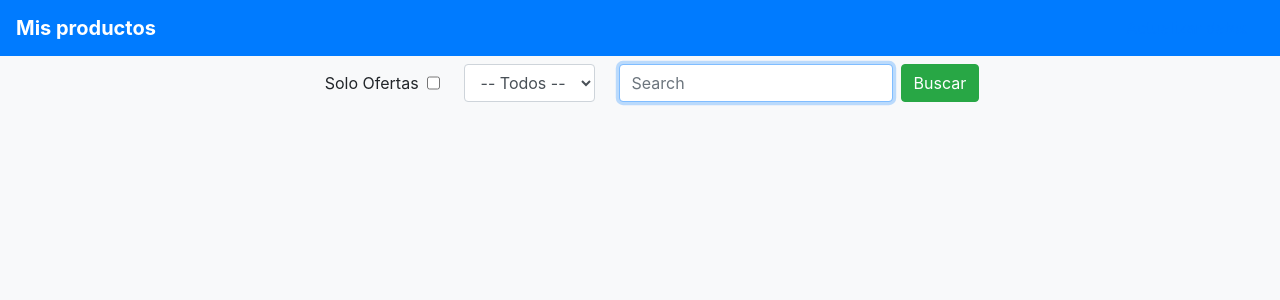
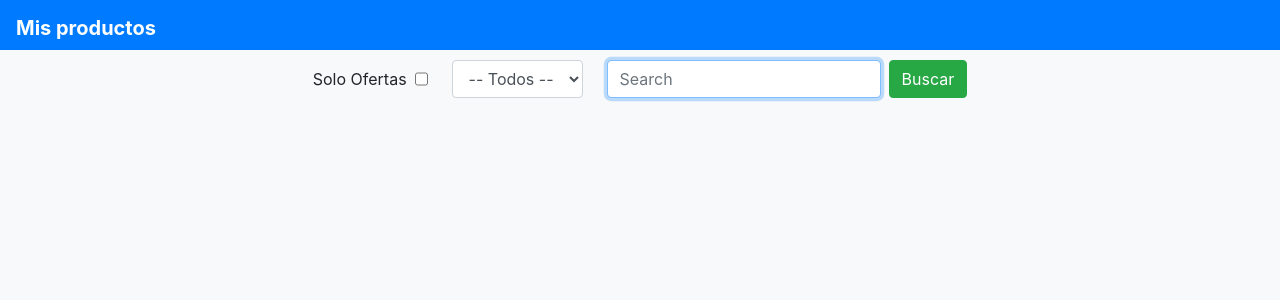
Before and after one commit to jedelacarrera/products_mvp, a Flask app: template src/templates/base.html in a window 1280 px wide. Shown: the top 300 px of the page. Run offline with Flask 2, Linux system fonts and the light colour scheme; the template is opened without the code that fills it, so the values that code supplies are empty; some libraries are stand-ins or nearby versions.

Commit message:
:ribbon: fixed navbar

```diff
--- a/src/static/styles_v10.css
+++ b/src/static/styles_v1.css
@@ -7,6 +7,7 @@ html {
 }
 body {
   background-color: #f8f9fa;
+  padding-top: 100px;
 }
 .container {
   margin: auto;
--- a/src/templates/base.html
+++ b/src/templates/base.html
@@ -14,20 +14,27 @@
     />
     <link
       rel="stylesheet"
-      href="{{ url_for('static', filename='styles_v10.css') }}"
+      href="{{ url_for('static', filename='styles_v1.css') }}"
     />
   </head>
   <body>
-    <nav class="navbar navbar-dark bg-primary">
+    <nav class="navbar navbar-dark bg-primary fixed-top">
       <a class="navbar-brand" href="/products/">Mis productos</a>
       <a class="nav-item nav-link active" href="/data/">Actualizar datos</a>
     </nav>
     <div
-      class="mt-2 ml-4 d-flex form-container"
-      style="justify-content: center;"
+      class="d-flex form-container fixed-top"
+      style="
+        justify-content: center;
+        top: 50px;
+        padding-top: 10px;
+        padding-bottom: 10px;
+        padding-left: 200px;
+        padding-right: 200px;
+        background-color: #f8f9fa;
+      "
     >
       <form class="form-inline" action="/products/" method="get">
-        <!-- <label for="provider">Proveedor</label> -->
         <label for="sales_only" class="mr-2">Solo Ofertas</label>
         {% if sales_only %}
         <input type="checkbox" class="form-control" name="sales_only" checked />
```
